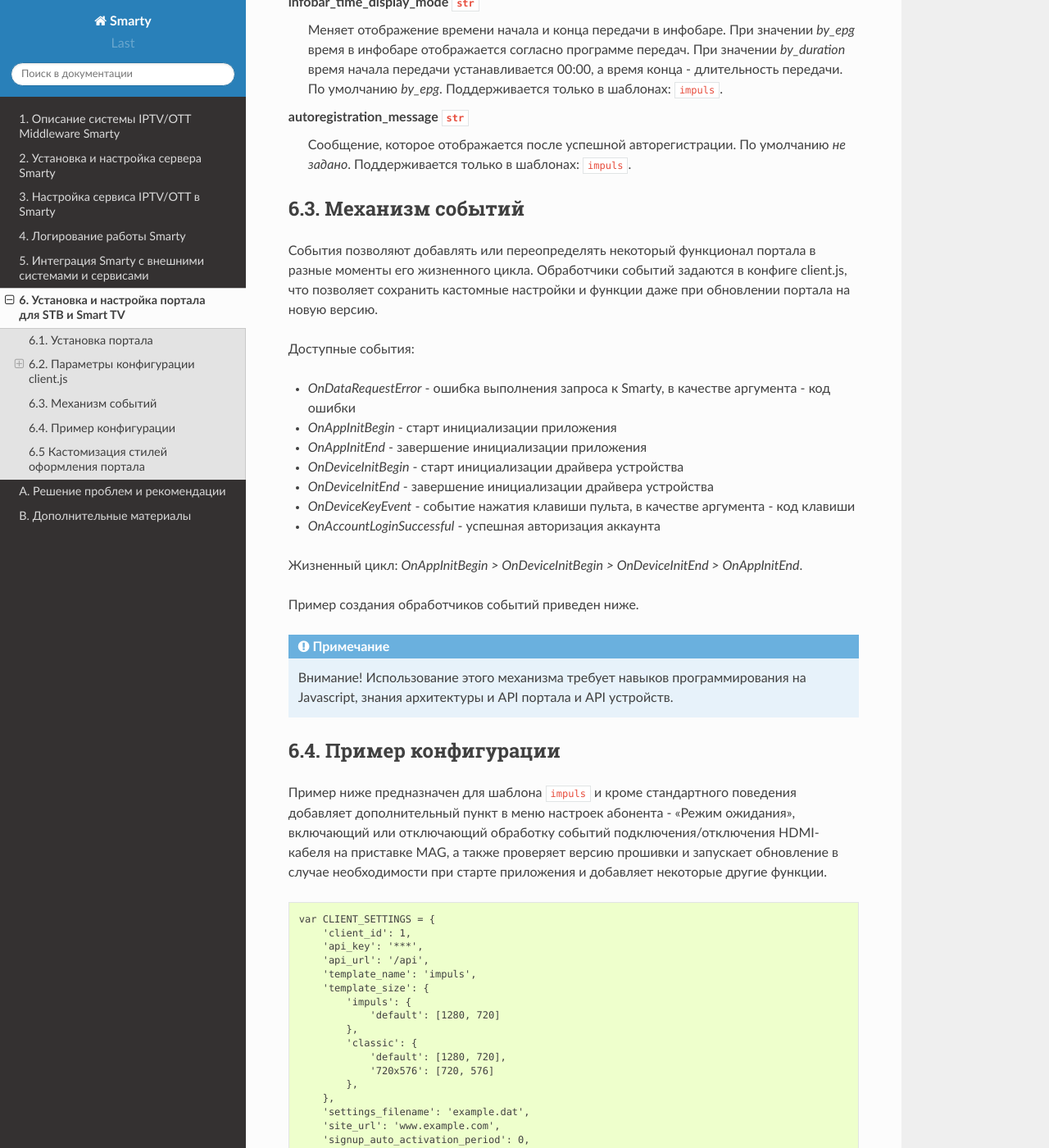
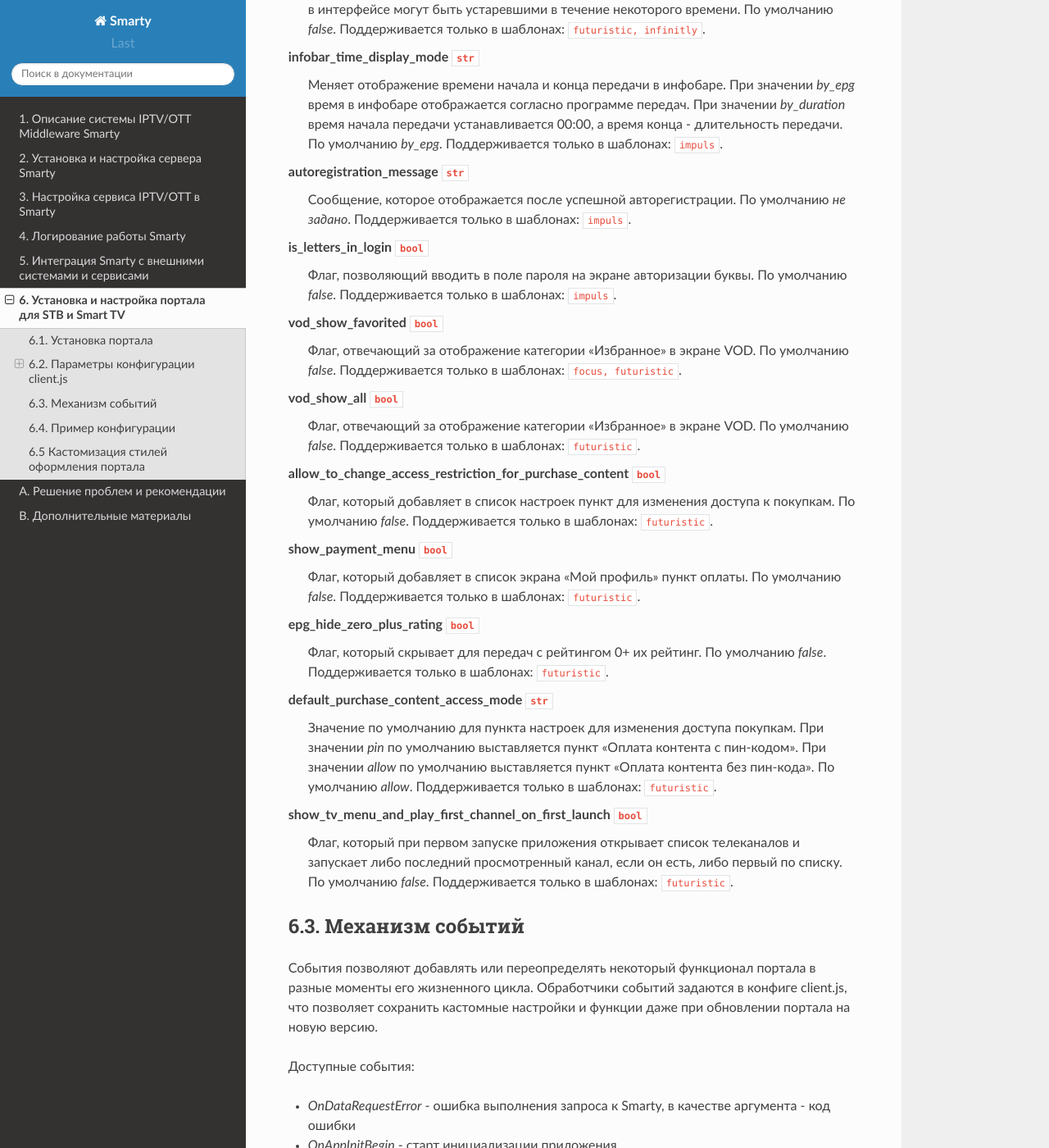
Before and after one commit to sergey-yakovlev/smarty-docs, a Sphinx documentation site: the page built from source/portal_setup.rst, in a window 1280 px wide and 1400 px high, scrolled down 11170 px. Shown: the whole window at 82% size. Built offline with Sphinx 7.4.7 and the Read the Docs theme 2.0.0, drawn with Linux system fonts in a browser that asks for light colours; some of the changed text lies outside the part shown.

Commit message:
fix: добавлены уточнения

```diff
--- a/source/portal_setup.rst
+++ b/source/portal_setup.rst
@@ -142,6 +142,10 @@ begin_channel_numbers_from_zero ``bool``
     При значении *false* порядок начинается с 1.
     При значении *true* порядок начинается с 0.
     По умолчанию *false*.
+
+tvzavr_intro_url ``str``
+    Адрес до интро-файла для онлайн-кинотеатра tvzavr.
+    По умолчанию *не задано*.
 
 .. _client_js_specific_options:
 
@@ -550,6 +554,49 @@ autoregistration_message ``str``
     По умолчанию *не задано*.
     Поддерживается только в шаблонах: ``impuls``.
 
+is_letters_in_login ``bool``
+    Флаг, позволяющий вводить в поле пароля на экране авторизации буквы.
+    По умолчанию *false*.
+    Поддерживается только в шаблонах: ``impuls``.
+
+vod_show_favorited ``bool``
+    Флаг, отвечающий за отображение категории "Избранное" в экране VOD.
+    По умолчанию *false*.
+    Поддерживается только в шаблонах: ``focus, futuristic``.
+
+vod_show_all ``bool``
+    Флаг, отвечающий за отображение категории "Избранное" в экране VOD.
+    По умолчанию *false*.
+    Поддерживается только в шаблонах: ``futuristic``.
+
+allow_to_change_access_restriction_for_purchase_content ``bool``
+    Флаг, который добавляет в список настроек пункт для изменения доступа к покупкам.
+    По умолчанию *false*.
+    Поддерживается только в шаблонах: ``futuristic``.
+
+show_payment_menu ``bool``
+    Флаг, который добавляет в список экрана "Мой профиль" пункт оплаты.
+    По умолчанию *false*.
+    Поддерживается только в шаблонах: ``futuristic``.
+
+epg_hide_zero_plus_rating ``bool``
+    Флаг, который скрывает для передач с рейтингом 0+ их рейтинг.
+    По умолчанию *false*.
+    Поддерживается только в шаблонах: ``futuristic``.
+
+default_purchase_content_access_mode ``str``
+    Значение по умолчанию для пункта настроек для изменения доступа покупкам.
+    При значении *pin* по умолчанию выставляется пункт "Оплата контента с пин-кодом".
+    При значении *allow* по умолчанию выставляется пункт "Оплата контента без пин-кода".
+    По умолчанию *allow*.
+    Поддерживается только в шаблонах: ``futuristic``.
+
+show_tv_menu_and_play_first_channel_on_first_launch ``bool``
+    Флаг, который при первом запуске приложения открывает список телеканалов и запускает либо последний просмотренный канал,
+    если он есть, либо первый по списку.
+    По умолчанию *false*.
+    Поддерживается только в шаблонах: ``futuristic``.
+
 .. _portal_event_system:
 
 6.3. Механизм событий
```
